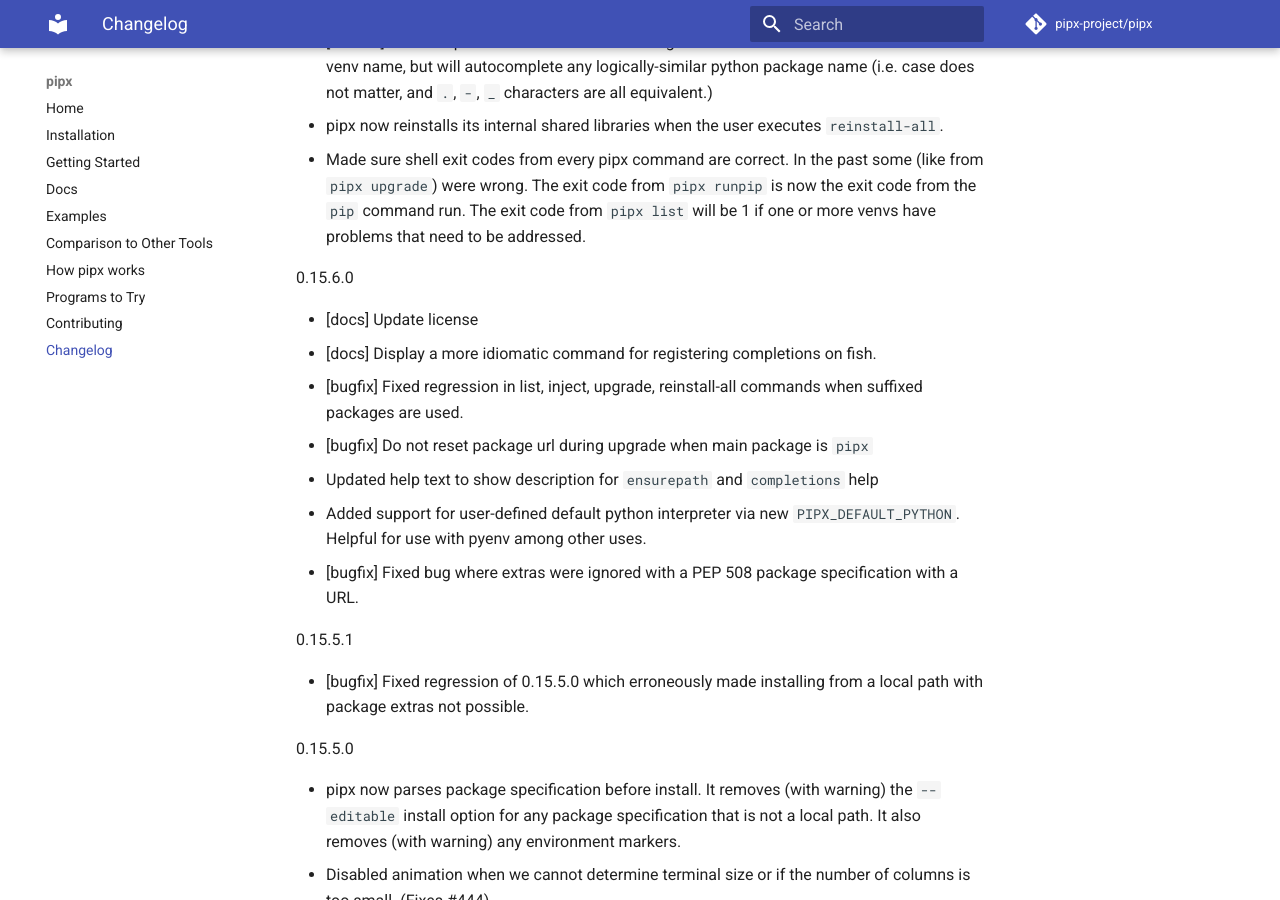
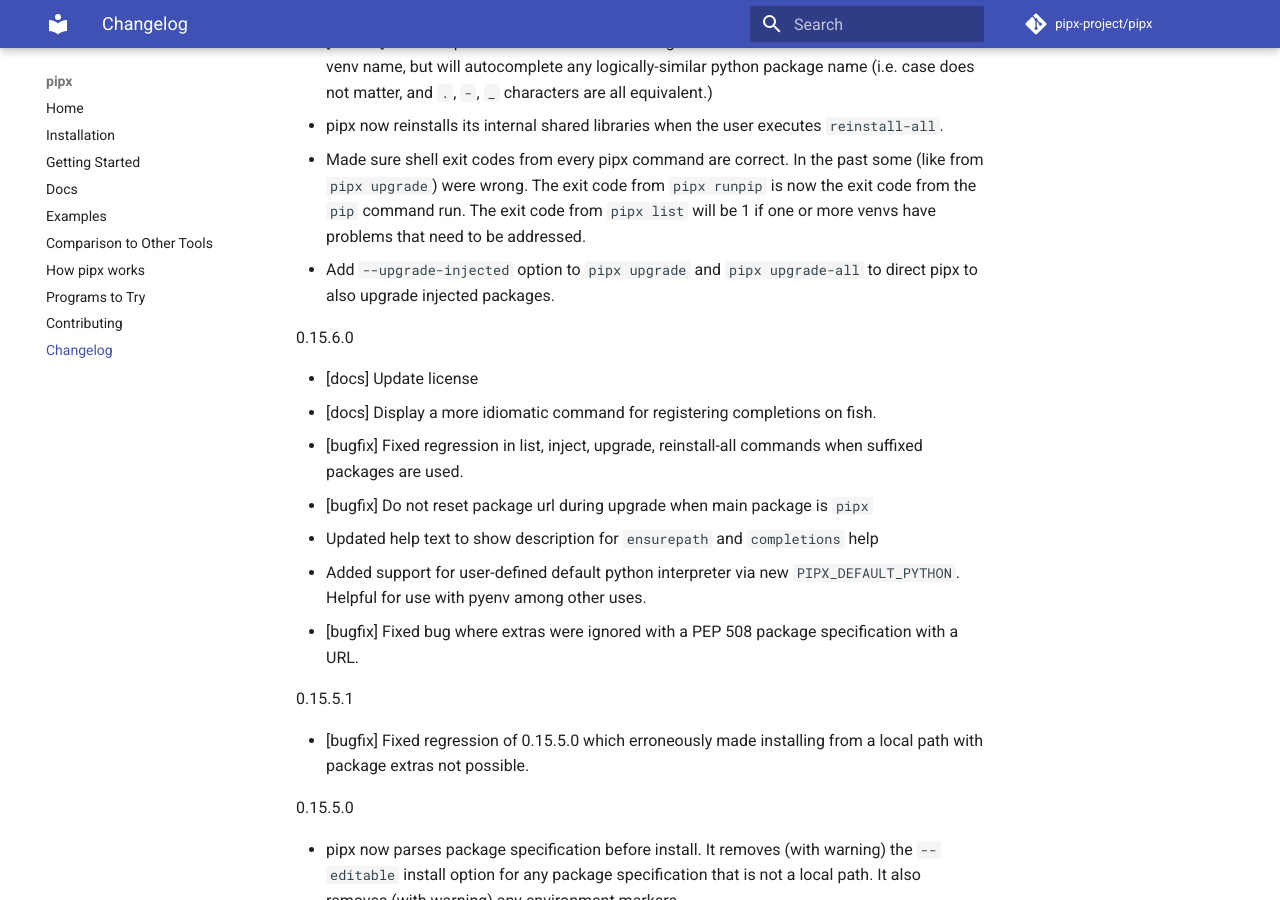
Before and after one commit to pypa/pipx, an MkDocs documentation site: the page built from docs/changelog.md, in a window 1280 px wide and 900 px high, scrolled down 802 px. Built offline with MkDocs 1.6.1 and Material for MkDocs 9.7.7, drawn with Linux system fonts in a browser that asks for light colours; comment, search, counter and statistics services are not loaded.

Commit message:
Add changelog.

```diff
--- a/docs/changelog.md
+++ b/docs/changelog.md
@@ -12,6 +12,7 @@
 - [feature] Autocomplete for venv names is no longer restricted to an exact match to the literal venv name, but will autocomplete any logically-similar python package name (i.e. case does not matter, and `.`, `-`, `_` characters are all equivalent.)
 - pipx now reinstalls its internal shared libraries when the user executes `reinstall-all`.
 - Made sure shell exit codes from every pipx command are correct.  In the past some (like from `pipx upgrade`) were wrong.  The exit code from `pipx runpip` is now the exit code from the `pip` command run.  The exit code from `pipx list` will be 1 if one or more venvs have problems that need to be addressed.
+- Add `--upgrade-injected` option to `pipx upgrade` and `pipx upgrade-all` to direct pipx to also upgrade injected packages.
 
 0.15.6.0
 
```
